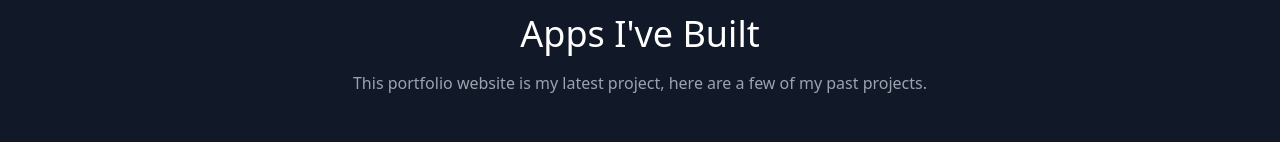
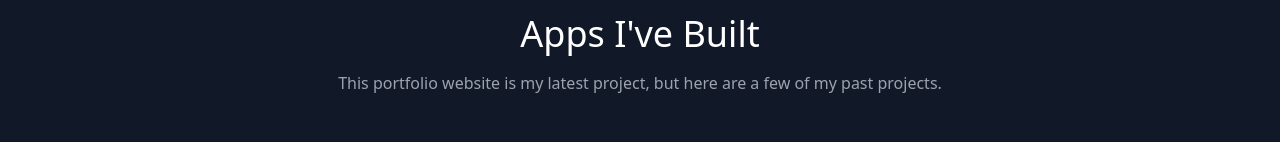
Before and after one commit to richardsavala/react-portfolio, a React (Create React App) app: page / in a window 1280 px wide. Shown: the part 623-765 px from the top of the page. Built offline with nearby package versions, Linux system fonts and the light colour scheme.

Commit message:
first ccommit

```diff
--- a/src/components/Projects.js
+++ b/src/components/Projects.js
@@ -12,8 +12,8 @@ export default function Projects() {
             Apps I've Built
           </h1>
           <p className="lg:w-2/3 mx-auto leading-relaxed text-base">
-            This portfolio website is my latest project, here are a few of my
-            past projects.
+            This portfolio website is my latest project, but here are a few of
+            my past projects.
           </p>
         </div>
         <div className="flex flex-wrap -m-4">
```
